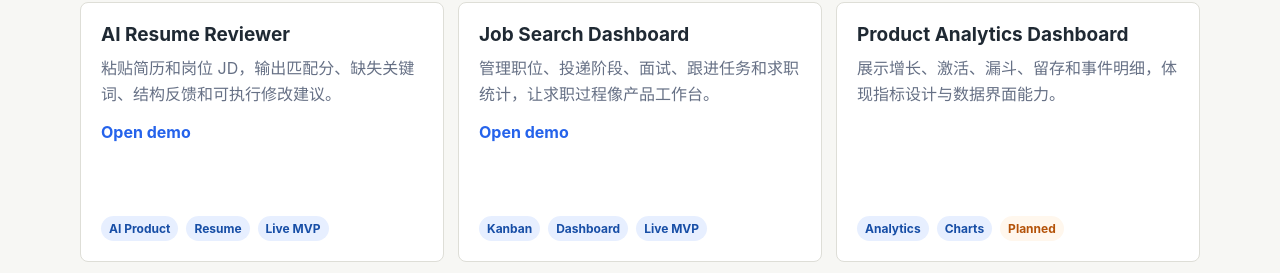
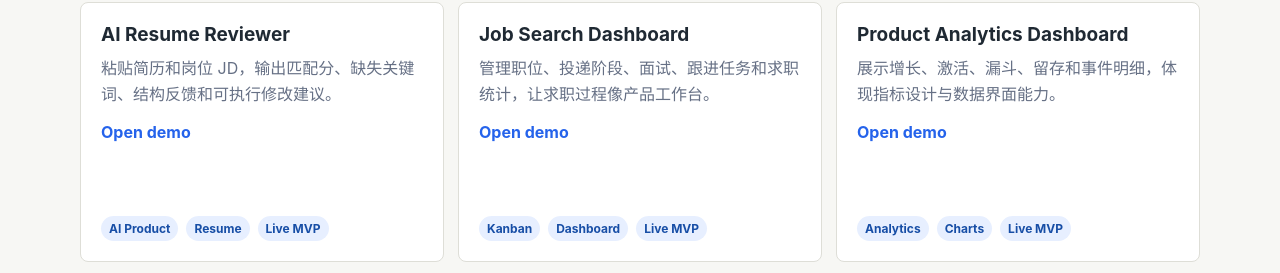
Before and after one commit to MmIiNnGgXx/personal-website, a plain HTML site: page index.html in a window 1280 px wide. Shown: the part 800-1073 px from the top of the page. Drawn offline with Linux system fonts and the light colour scheme.

Commit message:
Link product analytics dashboard demo

```diff
--- a/index.html
+++ b/index.html
@@ -354,11 +354,12 @@
                         <div>
                             <h3>Product Analytics Dashboard</h3>
                             <p>展示增长、激活、漏斗、留存和事件明细，体现指标设计与数据界面能力。</p>
+                            <a class="project-link" href="product-analytics-dashboard/">Open demo</a>
                         </div>
                         <div class="tags">
                             <span class="tag">Analytics</span>
                             <span class="tag">Charts</span>
-                            <span class="tag todo">Planned</span>
+                            <span class="tag">Live MVP</span>
                         </div>
                     </article>
 
```
